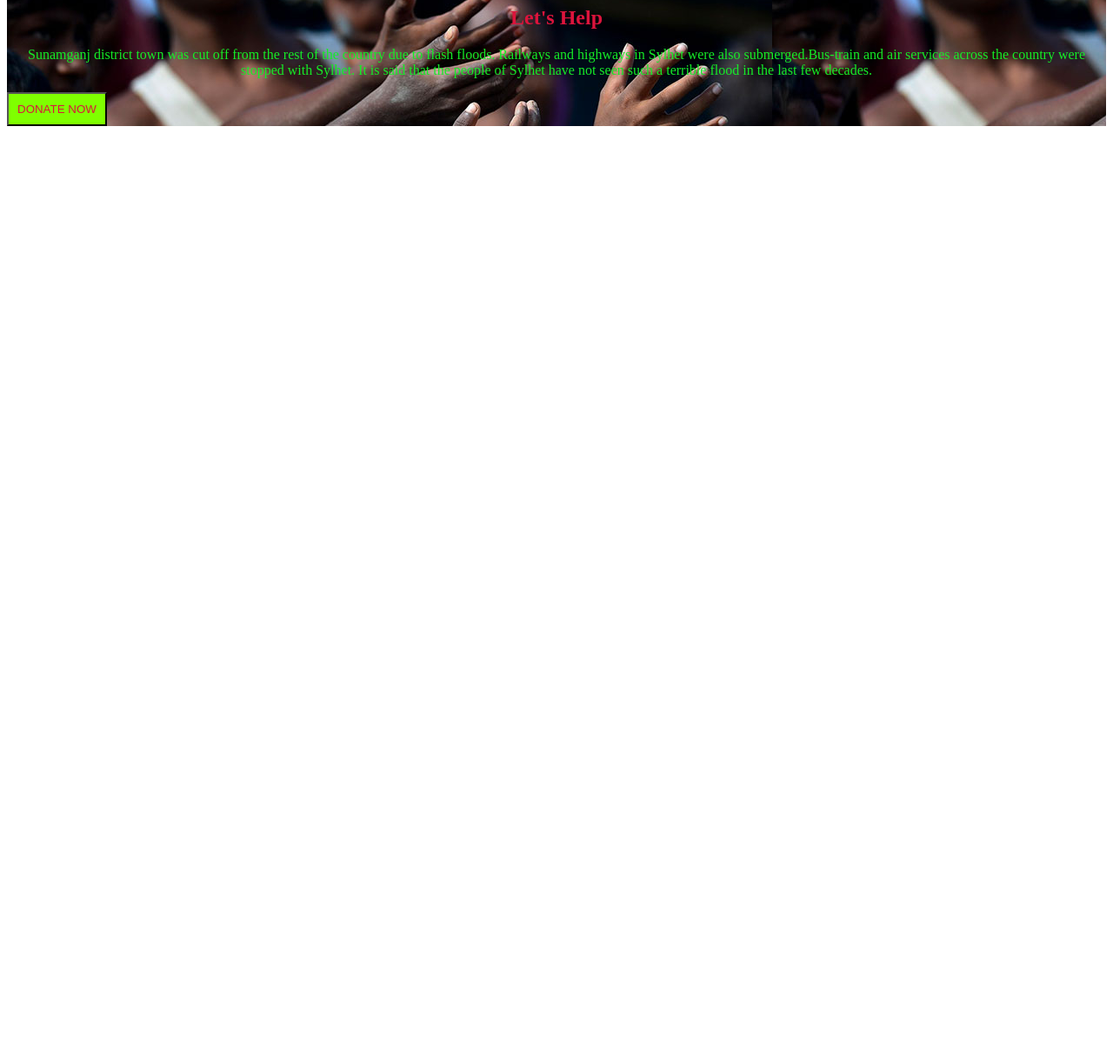
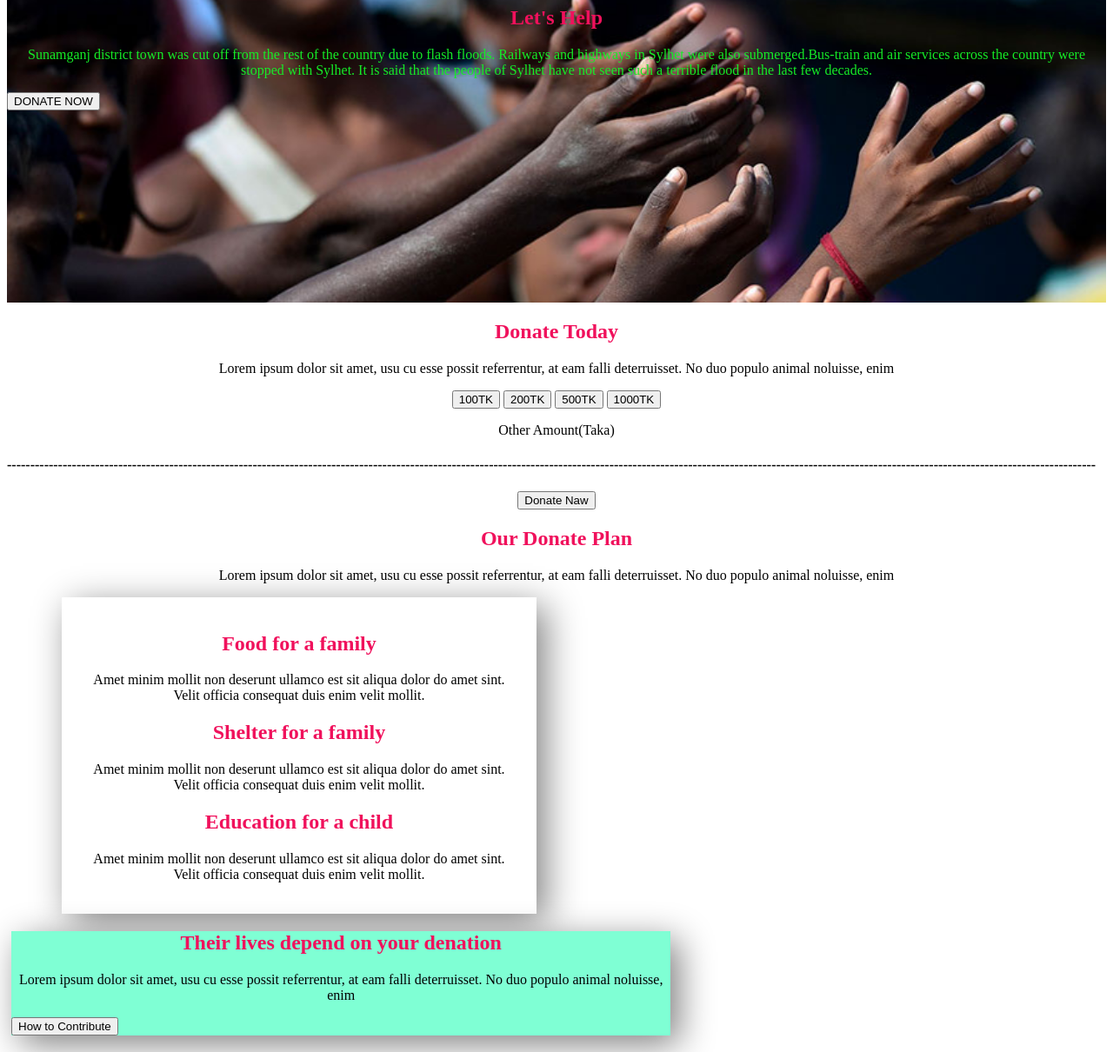
Before and after one commit to arafathossain2002/assignment, a plain HTML site: page index.html in a window 1280 px wide. Shown: the part 73-1283 px from the top of the page at 87% size. Before the commit the page ends 800 px from the top, so only its background shows below. Drawn offline with Linux system fonts and the light colour scheme.

Commit message:
style added

```diff
--- a/index.html
+++ b/index.html
@@ -7,17 +7,94 @@
     <title>assignment1</title>
     <link rel="stylesheet" href="style.css">
 </head>
-<style></style>
 <body>
-<div style="background-image: url(images/donation13.jpg);">
+<div class="background-image">
     <h1 >Let's Help Those Who Are More In Need</h1>
     <h2>Let's Help</h2>
     <p class="p-color">Sunamganj district town was cut off from the rest of the country due to flash floods. Railways and highways in Sylhet were also submerged.Bus-train and air services across the country were stopped with Sylhet. It is said that the people of Sylhet have not seen such a terrible flood in the last few decades.</p>
-    <button class="button">DONATE NOW</button>
+    <div class="btnt-group">
+        <button>DONATE NOW</button>
+    </div>
 </div>
 <div>
+    <div>
+        <h2>Donate Today</h2>
+        <p>Lorem ipsum dolor sit amet, usu cu esse possit referrentur, at eam falli deterruisset. No duo populo animal noluisse, enim</p>
+    </div>
+    <div class="btn-group">
+        <button>100TK</button>
+        <button>200TK</button>
+        <button>500TK</button>
+        <button>1000TK</button>
+    </div>
+    <p>Other Amount(Taka)</p>
+    <h4>-------------------------------------------------------------------------------------------------------------------------------------------------------------------------------------------------------------------------------------------</h4>
+</div>
+<div class="donate-naw">
+    <button>Donate Naw</button>
+    <h2>Our Donate Plan</h2>
+</div>
+<p>Lorem ipsum dolor sit amet, usu cu esse possit referrentur, at eam falli deterruisset. No duo populo animal noluisse, enim</p>
+<section class="area-of-item">
+    <div class="item">
+        <div id="food-for-a-family" class="item">
+            <h2>Food for a family</h2>
+            <p>Amet minim mollit non deserunt ullamco est sit aliqua dolor do amet sint. Velit officia consequat duis enim velit mollit.</p>
+        </div>
+        <div id="shelter-for-a-family" class="item">
+            <h2>Shelter for a family</h2>
+            <p>Amet minim mollit non deserunt ullamco est sit aliqua dolor do amet sint. Velit officia consequat duis enim velit mollit.</p>
+        </div>
 
+        <div id="education-for-a-child" class="item">
+            <h2>Education for a child</h2>
+            <p>Amet minim mollit non deserunt ullamco est sit aliqua dolor do amet sint. Velit officia consequat duis enim velit mollit.</p>
+        </div>
+        </div>
+</section>
+<section class="lived-depend">
+    <div class="lives-man">
+        <div id="lives" class="lived">
+            <h2>Their lives depend on your denation</h2>
+            <p>Lorem ipsum dolor sit amet, usu cu esse possit referrentur, at eam falli deterruisset. No duo populo animal noluisse, enim</p>
+            <button>How to Contribute</button>
+        </div>
+    </div>
+</section>
+<img class="display" src="images/donation10.jpg" alt="Sylhet">
+
+<div>
+    <img class="display" src="images/donation2.jpg" alt="">
 </div>
+<section class="lived-on">
+    <div class="lived-man">
+        <div id="lives" class="lived">
+        <h2>They need us to suvive</h2>
+        <p>Lorem ipsum dolor sit amet, usu cu esse possit referrentur, at eam falli deterruisset. No duo populo animal noluisse, enim</p>
+        <button>How to Contribute</button>
+        </div>
+    </div>
+</section>
+<section class="get-updates">
+    <div class="get-info">
+        <h2>Get My Updates</h2>
+        <p>Lorem ipsum dolor sit amet, usu cu esse possit referrentur, at eam falli deterruisset. No duo populo animal noluisse, enim</p>
+        <div class="email-id">
+            <button id="email-to">Email</button>
+            <button id="subscrive-id">Subscribe</button>
+        </div>
+    </div>
+</section>
+<section class="last-class">
+    <div id="be-humble"><h2>Be Humble</h2>
+        <footer id="footer">I’m gonna do it</footer>
+
+    </div>
+
+</section>
+
+
+
 
 
 </body>
--- a/style.css
+++ b/style.css
@@ -1,4 +1,5 @@
 body{
+    background-repeat: no-repeat;
 
 }
 h1{
@@ -7,7 +8,7 @@ text-align: center;
 
 }
 h2{
-    color: crimson;
+    color: rgb(240, 17, 92);
     text-align: center;
 }
 p{
@@ -16,8 +17,60 @@ p{
 .p-color{
     color: rgb(21, 236, 39);
 }
-button{
-    color: crimson;
-    background-color: chartreuse;
-    padding: 10px;
+.button1{
+    color: white;
+    position: center;
+    text-align: center;
+    bottom: 100%;
+    height: 50px;
+
 }
+.background-image{
+    background-image: url("./images/donation13.jpg");
+    background-repeat:no-repeat;
+    background-size: cover;
+    height: 400px;
+
+}
+.btn-group{
+    text-align: center;
+}
+.donate-naw{
+    text-align: center;
+}
+.area-of-item{
+   width: 40%;
+   margin-left: 5%;
+   margin-right: 5%;
+   padding: 20px;
+   box-shadow: 10px 10px 40px gray;
+
+}
+.lived-depend{
+    width: 60%;
+    margin-left: 5px;
+    margin-right: 5px;
+    box-shadow: 10px 10px 40px grey;
+    background-color: aquamarine;
+}
+.image-name{
+    margin-right: 50%;
+    display: block;
+}
+.display{
+    display: block;
+    padding: 20px;
+}
+.lived-on{
+    width: 60%;
+    margin-left: 5px;
+    margin-right: 5px;
+    box-shadow: 10px 10px 40px gray;
+    background-color: bisque;
+}
+#email-to{
+    width: 200px;
+}
+#subscrive-id{
+    background-color: rgb(228, 32, 18);
+}
```
Also changed, not shown: 1 other file.
